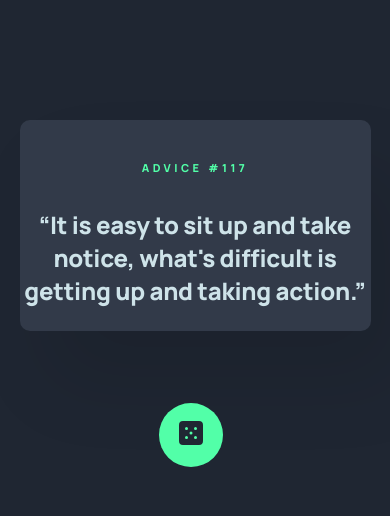
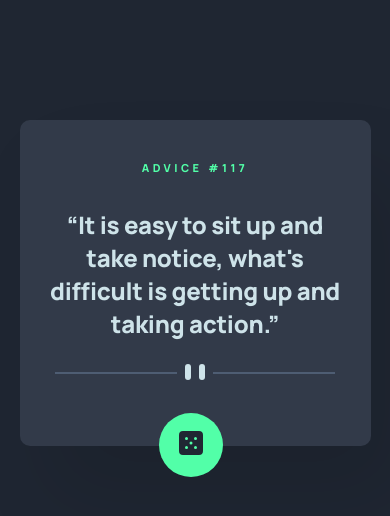
Before and after one commit to websebarz/react-advice-gen, a React (Vite) app: page / in a window 390 px wide. Shown: the top 516 px of the page. Built offline with nearby package versions, Linux system fonts and the light colour scheme.

Commit message:
Mobile design completed

```diff
--- a/src/Window.tsx
+++ b/src/Window.tsx
@@ -6,6 +6,12 @@ function Window() {
         “It is easy to sit up and take notice, what's difficult is getting up
         and taking action.”
       </p>
+      <div className="underline--el">
+        <hr className="line--el" />
+        <span className="under--el"></span>
+        <span className="under--el"></span>
+        <hr className="line--el" />
+      </div>
       <span className="dice--el">
         <span>
           <i>
--- a/src/index.css
+++ b/src/index.css
@@ -52,6 +52,8 @@ body {
   font-size: 24px;
   line-height: 33px;
   letter-spacing: -0.257143px;
+  padding: 1em;
+  margin: 0;
 }
 
 .dice--el {
@@ -62,7 +64,25 @@ body {
   width: 64px;
   height: 64px;
   left: 139px;
-  top: 283px;
+  top: 293px;
   border-radius: 100%;
   background: var(--clr-neon-green);
 }
+
+.underline--el {
+  display: flex;
+  gap: 0.5em;
+  margin-bottom: 64px;
+}
+
+.line--el {
+  width: 122px;
+  border: 1px solid var(--clr-grayish-blue);
+}
+
+.under--el {
+  width: 6px;
+  height: 16px;
+  background-color: var(--clr-light-cyan);
+  border-radius: 3px;
+}
```
